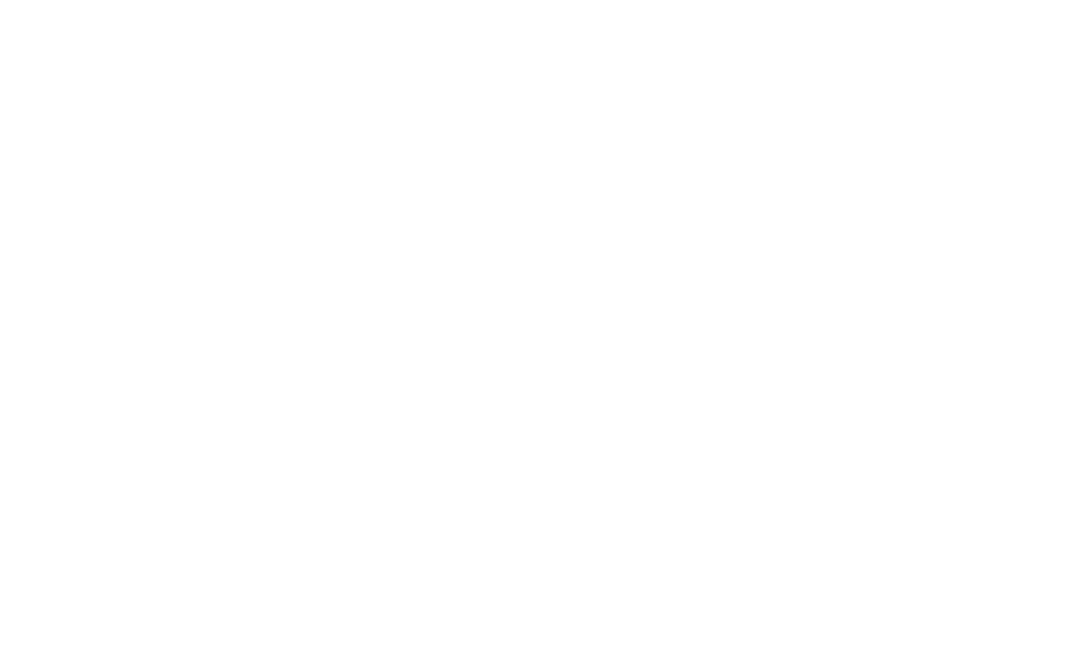
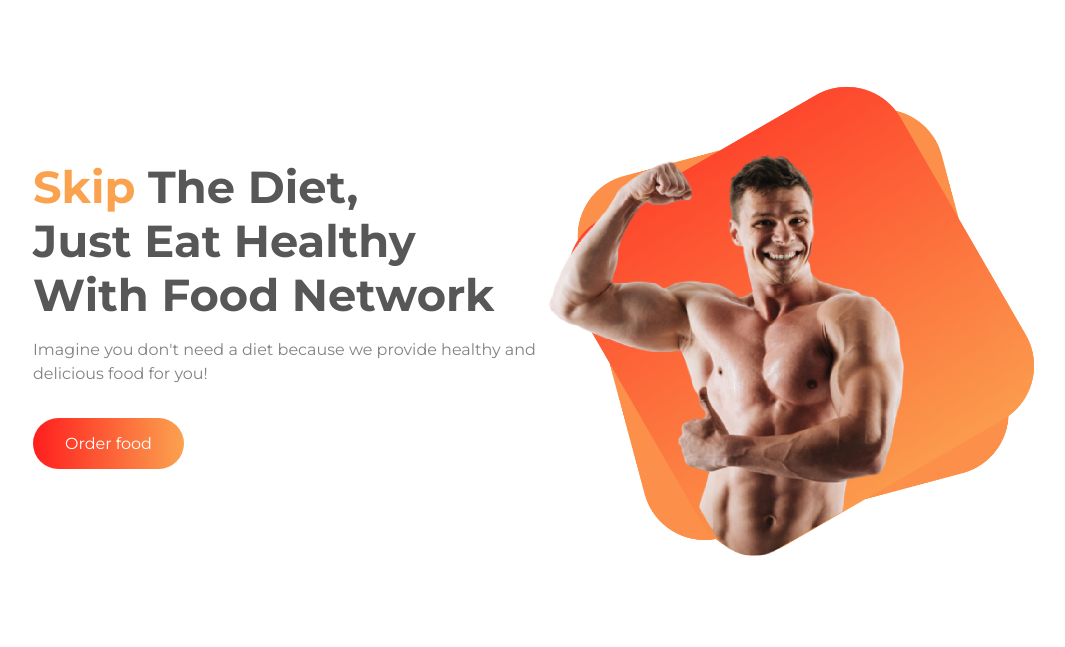
Before and after one commit to ahm-rubayed/eat-healthy, a plain HTML site: page index.html in a window 1280 px wide. Shown: the whole page, without its empty margins (95-1160 px from the left). Drawn offline with Linux system fonts and the light colour scheme.

Commit message:
Header area complete

```diff
--- a/index.html
+++ b/index.html
@@ -1,14 +1,39 @@
 <!DOCTYPE html>
 <html lang="en">
-<head>
-    <meta charset="UTF-8">
-    <meta http-equiv="X-UA-Compatible" content="IE=edge">
-    <meta name="viewport" content="width=device-width, initial-scale=1.0">
+  <head>
+    <meta charset="UTF-8" />
+    <meta http-equiv="X-UA-Compatible" content="IE=edge" />
+    <meta name="viewport" content="width=device-width, initial-scale=1.0" />
     <title>Eat Healthy</title>
-    <link rel="stylesheet" href="style.css">
+    <!-- Google Fonts -->
+    <link rel="preconnect" href="https://fonts.googleapis.com">
+    <link rel="preconnect" href="https://fonts.gstatic.com" crossorigin>
+    <link href="https://fonts.googleapis.com/css2?family=Montserrat:wght@400;500;600;700&display=swap" rel="stylesheet">
+    <link rel="stylesheet" href="style.css" />
+  </head>
+  <body>
+    <!-- Header Area -->
+    <section class="eat-header flex">
+      <div class="col">
+        <h1>
+          <span>Skip</span> the diet, <br />
+          Just eat healthy <br />
+          with food network
+        </h1>
+        <p>
+          Imagine you don't need a diet because we provide healthy and delicious
+          food for you!
+        </p>
+        <a href="#" class="btn">Order food</a>
+      </div>
+      <div class="col">
+        <img src="images/male/man.png" alt="Hero Image">
+      </div>
+    </section>
 
-</head>
-<body>
+    <!-- About section -->
+    <section class="about">
 
-</body>
+    </section>
+  </body>
 </html>
--- a/style.css
+++ b/style.css
@@ -2,3 +2,53 @@
     margin: 0;
     padding: 0;
 }
+
+body {
+    font-family: 'Montserrat', sans-serif;
+}
+
+.flex{
+    display: flex;
+    align-items: center;
+    padding: 4rem 8rem;
+}
+
+.col {
+    width: 50%;
+}
+
+.btn {
+    text-decoration: none;
+    color: #fff;
+    background-image: linear-gradient(to left, #FBA24F, #FF1E1E);
+    padding: 1rem 2rem;
+    border-radius: 30px;
+    margin: 1rem 0;
+    display: inline-block;
+}
+
+/* Header-area */
+/* .eat-header .col:nth-child(1) {
+    width: 70%;
+} */
+
+.eat-header img{
+    width: 100%;
+}
+
+.eat-header h1 {
+    font-size: 2.8rem;
+    color: #575757;
+    font-weight: bold;
+    text-transform: capitalize;
+}
+
+.eat-header h1 span {
+    color: #FBA24F;
+}
+
+.eat-header p {
+    margin: 1rem 0;
+    color: #828282;
+    line-height: 1.5;
+}
```
Also changed, not shown: images/female/38-387173_supplement-nutrient-dietary-eating-food-free-download-nutrition-removebg-preview.png (added), images/female/6667872_preview-removebg-preview.png (added), images/female/Group 8425.png (added), images/female/Person Image.png (added), images/female/eat-healthy-food-png-transparent-eat-healthy-foodpng-images-woman-eating-png-480_319-removebg-preview.png (added), images/female/eat-healthy-food-png-transparent-eat-healthy-foodpng-images-woman-eating-png-480_319.png (added), images/female/kisspng-eating-junk-food-hunger-fast-food-woman-eating-5b100f5d437345.6346499515277791652763-removebg-preview.png (added), images/female/kisspng-healthy-diet-food-eating-nutrition-woman-diet-5b20e260c13c04.3441013515288817607915-removebg-preview.png (added), images/female/png-clipart-eating-healthy-diet-food-health-natural-foods-food-removebg-preview.png (added), images/male/man.png (added).
